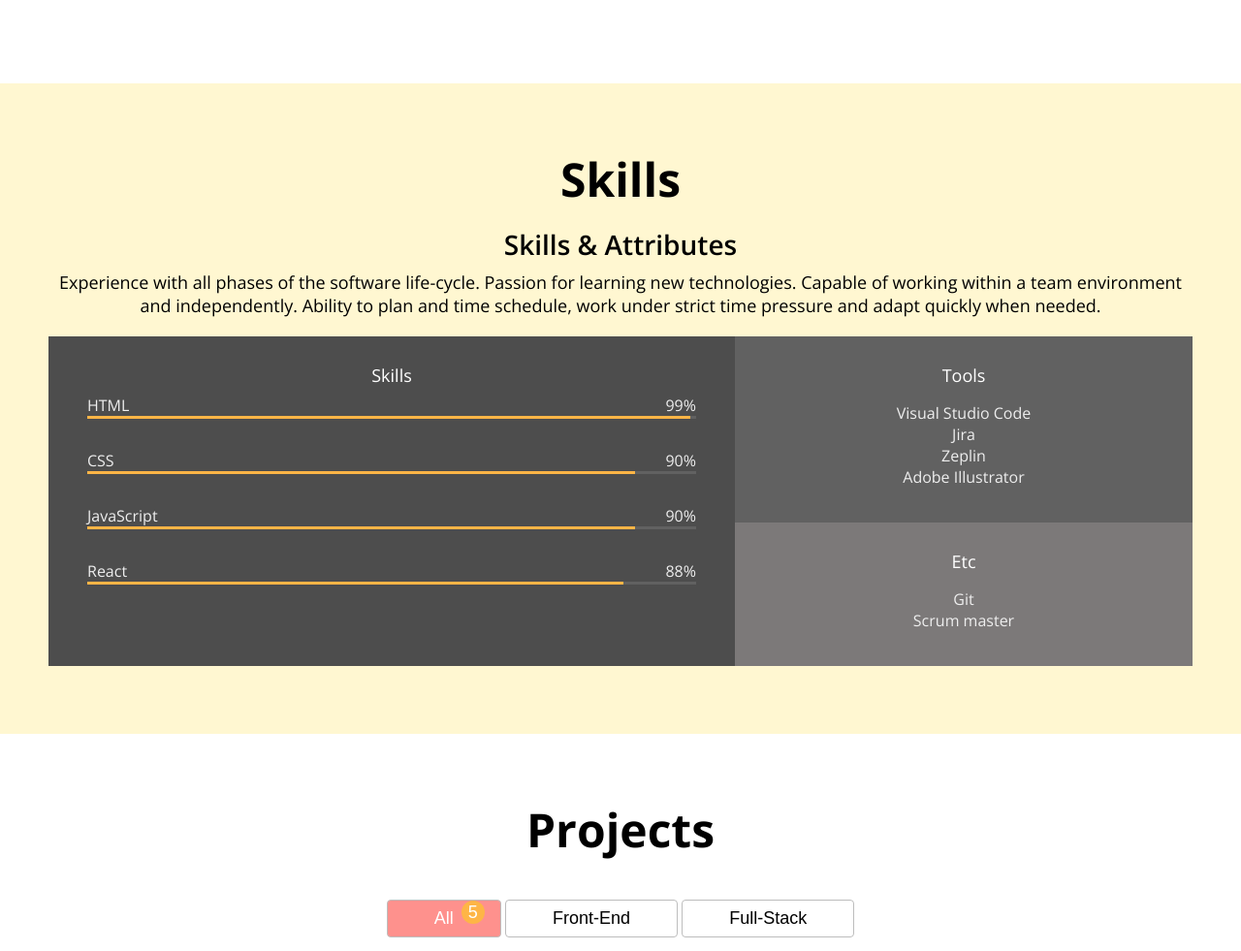
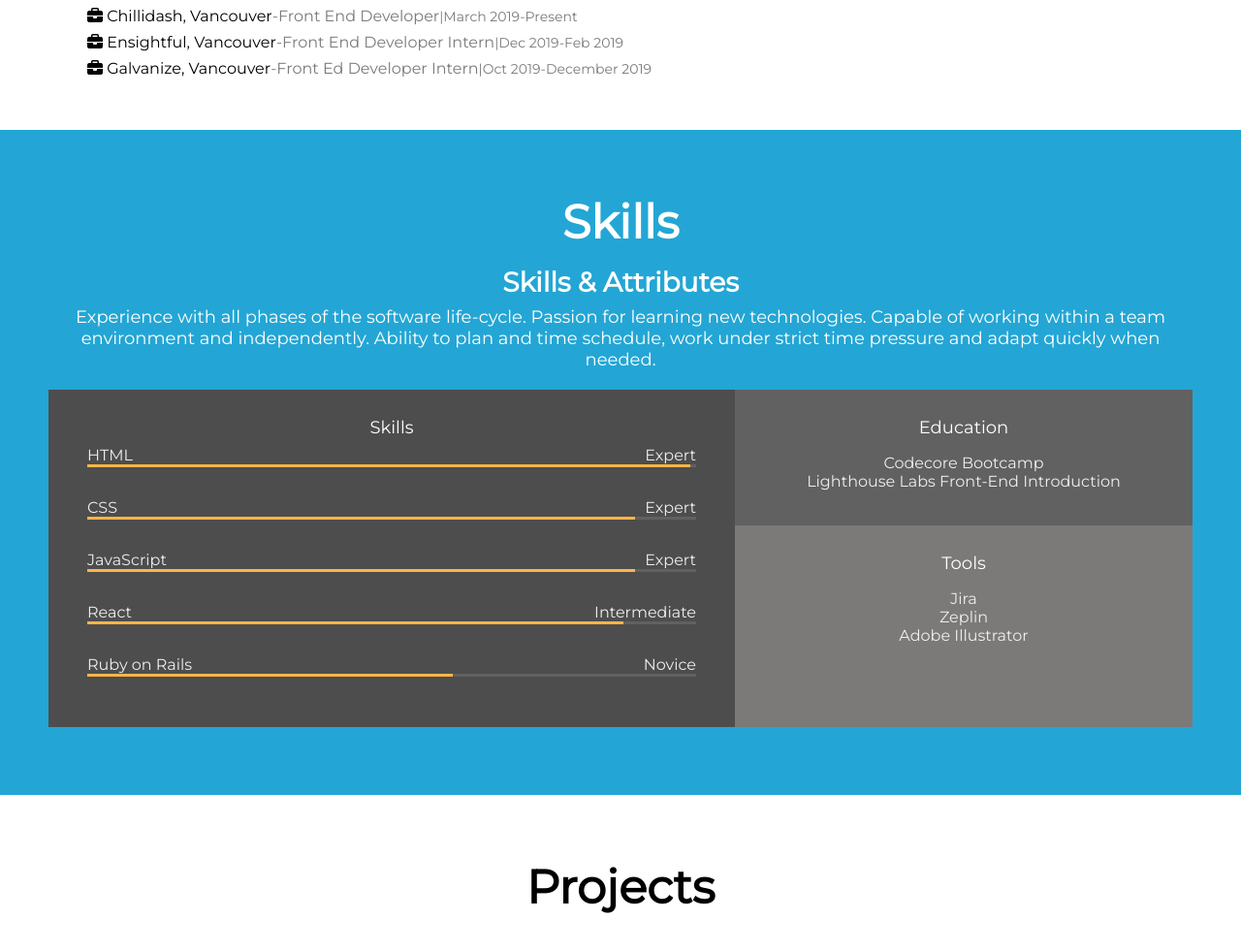
Before and after one commit to slee1130/dream_coding, a plain HTML site: page index.html in a window 1280 px wide. Shown: the part 1137-2118 px from the top of the page at 97% size. Drawn offline with nearby package versions, Linux system fonts and the light colour scheme.

Commit message:
home background and theme color also changed

```diff
--- a/index.html
+++ b/index.html
@@ -9,7 +9,8 @@
     <title>Alice's Portfolio</title>
     <script src="https://kit.fontawesome.com/a474c1743b.js" crossorigin="anonymous"></script>
     <link rel="preconnect" href="https://fonts.gstatic.com">
-    <link href="https://fonts.googleapis.com/css2?family=Open+Sans:wght@400;600;700&display=swap" rel="stylesheet">
+  <link rel="preconnect" href="https://fonts.gstatic.com">
+  <link href="https://fonts.googleapis.com/css2?family=Montserrat&display=swap" rel="stylesheet">
     <link rel="icon" type="image/png" href="imgs/favicon 2.png" />
     <link rel="stylesheet" href="style.css" />
     <script src="main.js" defer></script>
@@ -18,7 +19,6 @@
   <!-- Navbar -->
   <nav id="navbar">
       <div class="navbar__logo">
-          <i class="fab fa-diaspora"></i>
           <a href="#">Alice</a>
       </div>
       <ul class="navbar__menu">
@@ -48,10 +48,11 @@
     </section>
 
 
+
     <!-- about -->
     <section id="about" class="section section__container">
         <h1>About Me</h1>
-        <p>I have one year experience of front end development in Vancouver, Canada. I have serious passion for UI effects, animations and creating
+        <p>I have more than one year experience of front end development in Vancouver, Canada. I have serious passion for UI effects, animations and creating
         intuitive, dynamic user experiences. Please contact me if you want to work together 😊.</p>
         <div class="about__majors">
             <div class="major">
@@ -70,7 +71,7 @@
                 <div class="major__description">Corporate each other <br/>with great communication skills.</div>
             </div>
         </div>
-        <!-- <div class="about__jobs">
+        <div class="about__jobs">
             <div class="job">
                 <div class="job__logo"><i class="fas fa-briefcase"></i> Chillidash, Vancouver</div>
                 <p class="job__name">-Front End Developer</p>
@@ -87,16 +88,16 @@
                 <p class="job__name">-Front Ed Developer Intern</p>
                 <p class="job__period">|Oct 2019-December 2019</p>
             </div>
-        </div> -->
+        </div>
     </section>
 
 
    <!-- Skills -->
    <section id="skills" class="section">
        <div class="section__container">
-           <h1>Skills</h1>
-           <h2>Skills & Attributes</h2>
-           <p>
+           <h1 class="whitefont">Skills</h1>
+           <h2 class="whitefont">Skills & Attributes</h2>
+           <p class="whitefont">
                Experience with all phases of the software life-cycle. Passion for learning new technologies. Capable of working within a team environment and independently. Ability to plan and time schedule, work under strict time pressure and adapt quickly when needed.
            </p>
            <div class="skillset">
@@ -105,7 +106,7 @@
                    <div class="skill">
                        <div class="skill__description">
                            <span>HTML</span>
-                           <span>99%</span>
+                           <span>Expert</span>
                        </div>
                        <div class="skill__bar">
                            <div class="skill__value" style="width: 99%;"></div>
@@ -114,7 +115,7 @@
                    <div class="skill">
                        <div class="skill__description">
                            <span>CSS</span>
-                           <span>90%</span>
+                           <span>Expert</span>
                        </div>
                        <div class="skill__bar">
                            <div class="skill__value" style="width: 90%;"></div>
@@ -123,7 +124,7 @@
                    <div class="skill">
                        <div class="skill__description">
                            <span>JavaScript</span>
-                           <span>90%</span>
+                           <span>Expert</span>
                        </div>
                        <div class="skill__bar">
                            <div class="skill__value" style="width: 90%;"></div>
@@ -132,28 +133,37 @@
                    <div class="skill">
                        <div class="skill__description">
                            <span>React</span>
-                           <span>88%</span>
+                           <span>Intermediate</span>
                        </div>
                        <div class="skill__bar">
                            <div class="skill__value" style="width: 88%;"></div>
                        </div>
                    </div>
+                   <div class="skill">
+                       <div class="skill__description">
+                           <span>Ruby on Rails</span>
+                           <span>Novice</span>
+                       </div>
+                       <div class="skill__bar">
+                           <div class="skill__value" style="width: 60%;"></div>
+                       </div>
+                   </div>
                </div>
                <div class="skillset__right">
                    <div class="tools">
-                       <h3 class="skillset__title">Tools</h3>
+                       <h3 class="skillset__title">Education</h3>
                        <ul class="tools__list">
-                           <li><span>Visual Studio Code</span></li>
-                           <li><span>Jira</span></li>
-                           <li><span>Zeplin</span></li>
-                           <li><span>Adobe Illustrator</span></li>
+
+                           <li><span>Codecore Bootcamp</span></li>
+                           <li><span>Lighthouse Labs Front-End Introduction</span></li>
                        </ul>
                    </div>
-                   <div class="etc">
-                       <h3 class="skillset__title">Etc</h3>
+                   <div class="etc"></ul>
+                       <h3 class="skillset__title">Tools</h3>
                        <ul class="etc__list">
-                           <li><span>Git</span></li>
-                           <li><span>Scrum master</span></li>
+                                 <li><span>Jira</span></li>
+                                 <li><span>Zeplin</span></li>
+                                 <li><span>Adobe Illustrator</span></li>
                        </ul>
                    </div>
                </div>
--- a/main.js
+++ b/main.js
@@ -1,4 +1,5 @@
 'use strict';
+
 
 // Make navbar transparent when it is on the top
 const navbar = document.querySelector('#navbar');
--- a/style.css
+++ b/style.css
@@ -4,13 +4,13 @@
     --color-white: #ffffff;
     --color-light-white: #eeeeee;
     --color-dark-white: #bdbdbd;
-    --color-pink: #fe918d;
-    --color-dark-pink: #ff6863;
+    --color-pink: #ee7752;
+    --color-dark-pink: #e73c7e;
     --color-black: #4d4d4d;
     --color-dark-grey: #4d4d4d;
     --color-grey: #616161;
     --color-light-grey: #7c7979;
-    --color-blue: #73aace;
+    --color-blue: #23a6d5;
     --color-yellow: #fff7d1;
     --color-orange: #feb546;
     --color-black: #000000;
@@ -40,7 +40,7 @@
 }
 
 body {
-    font-family: 'Open Sans', sans-serif;
+    font-family: 'Montserrat',sans-serif;
     margin: 0;
 }
 
@@ -108,14 +108,15 @@ p {
 }
 
 #navbar.navbar--dark {
-    background-color: var(--color-pink);
-    padding: 8px;
+    background-color: var(--color-blue);
+    padding: 0px;
 }
 
 .navbar__logo {
     font-size: var(--font-medium);
     font-weight: var(--weight-semi-bold);
     color: white;
+    padding: 10px;
 }
 
 .navbar__menu {
@@ -132,8 +133,7 @@ p {
 }
 
 .navbar__menu__item:hover {
-    border-color: var(--color-white);
-    background-color: var(--color-dark-pink);
+   text-decoration: underline;
 }
 
 .navbar__toggle-btn {
@@ -147,11 +147,29 @@ p {
 
 /* Home */
 #home {
-    background: url('imgs/home-background.png') center/cover no-repeat;
+    background: linear-gradient(-45deg, #ee7752, #e73c7e, #23a6d5, #23d5ab);
+    background-size: 400% 400%;
+    animation: gradient 10s ease infinite;
     padding: 40px;
     padding-top: 120px;
     text-align: center;
 }
+
+
+@keyframes gradient {
+    0% {
+        background-position: 0% 50%;
+    }
+
+    50% {
+        background-position: 100% 50%;
+    }
+
+    100% {
+        background-position: 0% 50%;
+    }
+}
+
 
 .home__avatar {
     width: 250px;
@@ -226,7 +244,7 @@ p {
 
 .major__title{
     font-weight: bold;
-    color: var(--color-dark-pink);
+    color: var(--color-dark-grey);
     font-size: 30px;
 }
 .major__description {
@@ -259,7 +277,11 @@ p {
 /* Skill */
 
 #skills {
-    background-color: var(--color-yellow);
+    background-color: var(--color-blue);
+}
+
+.whitefont{
+    color: white;
 }
 
 .skillset {
@@ -328,7 +350,7 @@ p {
 
 .category__btn.selected,
 .category__btn:hover {
-    background-color: var(--color-pink);
+    background-color: var(--color-blue);
     color: var(--color-white);
 }
 
@@ -467,7 +489,7 @@ p {
 
 /* Contact */
 #contact {
-    background-color: var(--color-pink);
+    background-color: var(--color-blue);
 }
 
 .contact__title,
@@ -500,7 +522,7 @@ p {
     height: 50px;
     font-size: 20px;
     color: var(--color-white);
-    background-color: var(--color-pink);
+    background-color: var(--color-blue);
     border-radius: 50%;
     opacity: 0;
     pointer-events: none;
@@ -511,6 +533,18 @@ p {
     opacity: 1;
     pointer-events: auto;
 }
+
+
+
+
+
+
+
+
+
+
+
+
 
 /* For below 768px screen width */
 @media screen and (max-width: 768px) {
```
Also changed, not shown: imgs/home-background.png.
